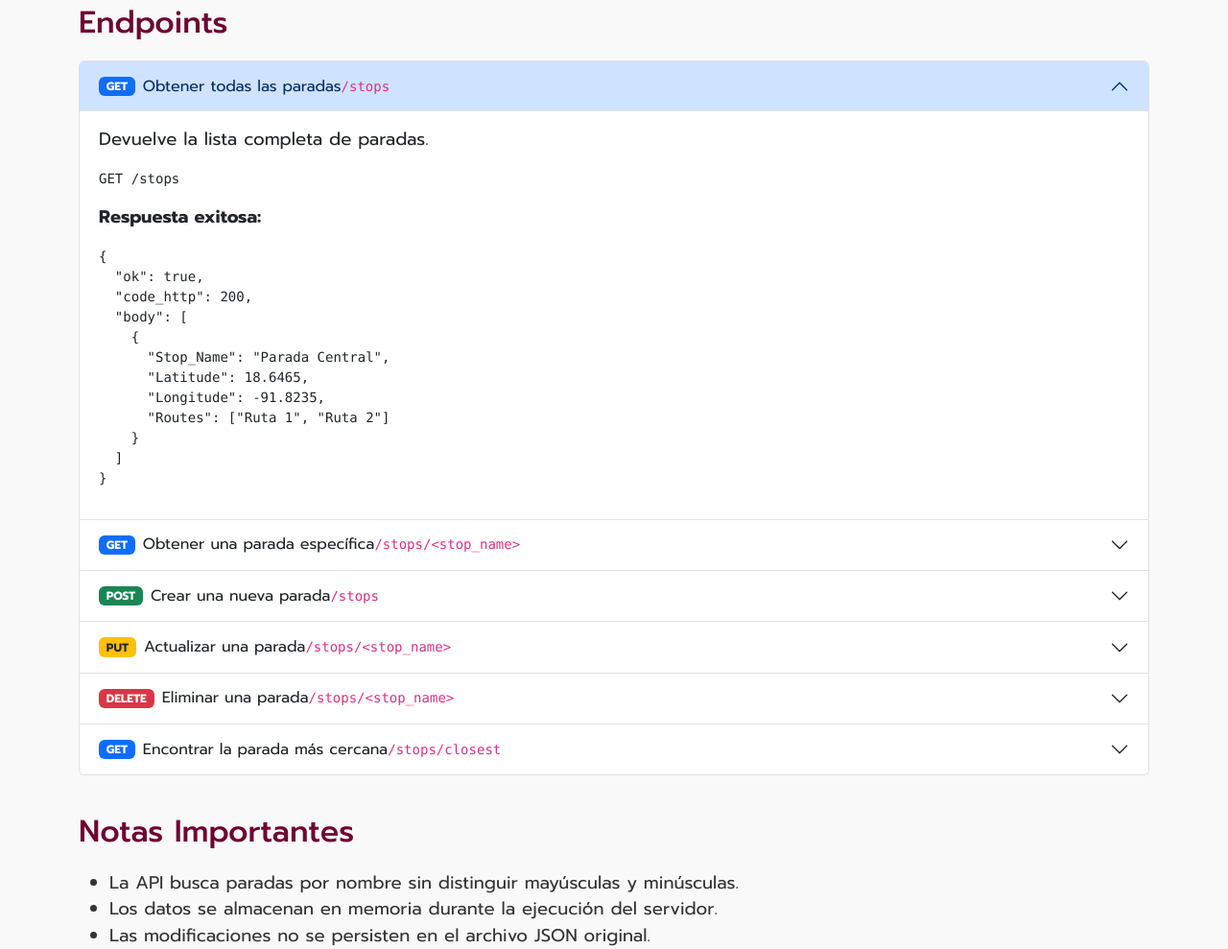
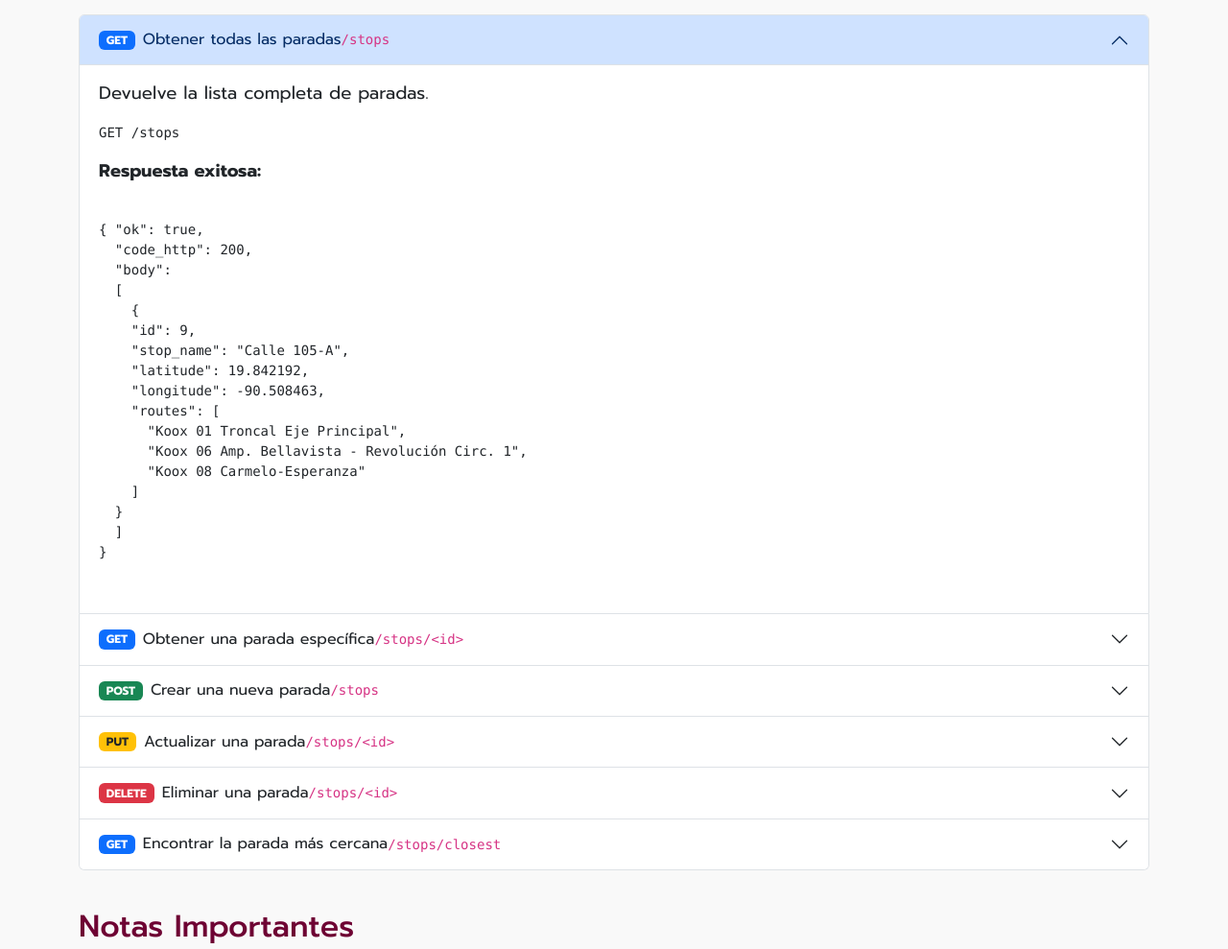
Before and after one commit to CastilloDevX/koox_api, a Flask app: page / in a window 1280 px wide. Shown: the part 2065-3054 px from the top of the page at 96% size. Run offline with Flask 3, Linux system fonts and the light colour scheme.

Commit message:
docs: :memo: main changed and index changed to new database structure and logic

```diff
--- a/main.py
+++ b/main.py
@@ -26,10 +26,10 @@
 def get_stops():
     return jsonify({"ok": True, "code_http": 200, "body": stops_data})
 
-# Endpoint para obtener una parada específica por nombre
-@app.route("/stops/<stop_name>", methods=["GET"])
-def get_stop(stop_name):
-    stop = next((s for s in stops_data if s["Stop_Name"].lower() == stop_name.lower()), None)
+# Endpoint para obtener una parada específica por ID
+@app.route("/stops/<int:id>", methods=["GET"])
+def get_stop(id):
+    stop = next((s for s in stops_data if s["id"] == id), None)
     if not stop:
         return jsonify({"ok": False, "code_http": 404}), 404
     return jsonify({"ok": True, "code_http": 200, "body": stop})
@@ -39,7 +39,7 @@
 def create_stop():
     stop = request.get_json()
     # Verificar si la parada ya existe
-    if any(s["Stop_Name"].lower() == stop["Stop_Name"].lower() for s in stops_data):
+    if any(s["stop_name"].lower() == stop["stop_name"].lower() for s in stops_data):
         return jsonify({"ok": False, "code_http": 400}), 400
 
     # Agregar la nueva parada
@@ -47,11 +47,11 @@
     return jsonify({"ok": True, "code_http": 200, "body": stop})
 
 # Endpoint para actualizar una parada
-@app.route("/stops/<stop_name>", methods=["PUT"])
-def update_stop(stop_name):
+@app.route("/stops/<int:id>", methods=["PUT"])
+def update_stop(id):
     stop = request.get_json()
     # Buscar la parada a actualizar
-    existing_stop = next((s for s in stops_data if s["Stop_Name"].lower() == stop_name.lower()), None)
+    existing_stop = next((s for s in stops_data if s["id"] == id), None)
     if not existing_stop:
         return jsonify({"ok": False, "code_http": 404}), 404
 
@@ -60,10 +60,10 @@
     return jsonify({"ok": True, "code_http": 200, "body": existing_stop})
 
 # Endpoint para eliminar una parada
-@app.route("/stops/<stop_name>", methods=["DELETE"])
-def delete_stop(stop_name):
+@app.route("/stops/<int:id>", methods=["DELETE"])
+def delete_stop(id):
     # Buscar la parada a eliminar
-    stop_to_delete = next((s for s in stops_data if s["Stop_Name"].lower() == stop_name.lower()), None)
+    stop_to_delete = next((s for s in stops_data if s["id"] == id), None)
     if not stop_to_delete:
         return jsonify({"ok": False, "code_http": 404}), 404
 
@@ -81,7 +81,7 @@
     min_distance = float('inf')
 
     for stop in stops_data:
-        dist = calculate_distance(latitude, longitude, stop['Latitude'], stop['Longitude'])
+        dist = calculate_distance(latitude, longitude, stop['latitude'], stop['longitude'])
         if dist < min_distance:
             closest_stop = stop
             min_distance = dist
@@ -91,11 +91,10 @@
 
     return jsonify({"ok": True, "code_http": 200, "body": closest_stop})
 
-
-# Paginas
+# Página principal
 @app.route('/')
 def index():
-    """Renderiza la página principal con la documentación."""
+    # Renderiza la página principal con la documentación
     current_year = datetime.now().year
     return render_template('index.html', year=current_year)
 
--- a/templates/index.html
+++ b/templates/index.html
@@ -126,10 +126,7 @@
           </li>
           <li>
             Activa el entorno virtual y instala las dependencias:
-            <pre><code>venv\Scripts\activate  # Windows
-source venv/bin/activate  # Linux/Mac
-pip install -r requirements.txt
-</code></pre>
+            <pre><code>venv\Scripts\activate # Windows source venv/bin/activate # Linux/Mac pip install -r requirements.txt </code></pre>
           </li>
           <li>
             Ejecuta la aplicación:
@@ -172,23 +169,29 @@
                 <p>Devuelve la lista completa de paradas.</p>
                 <pre><code>GET /stops</code></pre>
                 <p><strong>Respuesta exitosa:</strong></p>
-                <pre><code>{
-  "ok": true,
+                <pre><code>
+{ "ok": true,
   "code_http": 200,
-  "body": [
+  "body":
+  [
     {
-      "Stop_Name": "Parada Central",
-      "Latitude": 18.6465,
-      "Longitude": -91.8235,
-      "Routes": ["Ruta 1", "Ruta 2"]
+    "id": 9,
+    "stop_name": "Calle 105-A",
+    "latitude": 19.842192,
+    "longitude": -90.508463,
+    "routes": [
+      "Koox 01 Troncal Eje Principal",
+      "Koox 06 Amp. Bellavista - Revolución Circ. 1",
+      "Koox 08 Carmelo-Esperanza"
+    ]
   }
   ]
-}</code></pre>
+}
+                </code></pre>
               </div>
             </div>
           </div>
-
-          <!-- GET /stops/<stop_name> -->
+          <!-- GET /stops/<id> -->
           <div class="accordion-item">
             <h2 class="accordion-header" id="headingTwo">
               <button
@@ -200,7 +203,7 @@
                 aria-controls="collapseTwo"
               >
                 <span class="badge bg-primary me-2">GET</span>Obtener una parada
-                específica <code>/stops/&lt;stop_name&gt;</code>
+                específica <code>/stops/&lt;id&gt;</code>
               </button>
             </h2>
             <div
@@ -211,24 +214,30 @@
             >
               <div class="accordion-body">
                 <p>
-                  Devuelve los detalles de una parada específica por su nombre.
+                  Devuelve los detalles de una parada específica por su ID.
                 </p>
-                <pre><code>GET /stops/Parada%20Central</code></pre>
+                <pre><code>GET /stops/9</code></pre>
                 <p><strong>Respuesta exitosa:</strong></p>
-                <pre><code>{
+                <pre><code>
+{
   "ok": true,
   "code_http": 200,
   "body": {
-    "Stop_Name": "Parada Central",
-    "Latitude": 18.6465,
-    "Longitude": -91.8235,
-    "Routes": ["Ruta 1"]
+    "id": 9,
+    "stop_name": "Calle 105-A",
+    "latitude": 19.842192,
+    "longitude": -90.508463,
+    "routes": [
+    "Koox 01 Troncal Eje Principal",
+    "Koox 06 Amp. Bellavista - Revolución Circ. 1",
+    "Koox 08 Carmelo-Esperanza"
+    ]
   }
-}</code></pre>
+}
+                </code></pre>
               </div>
             </div>
           </div>
-
           <!-- POST /stops -->
           <div class="accordion-item">
             <h2 class="accordion-header" id="headingThree">
@@ -254,28 +263,40 @@
                 <p>Crea una nueva parada en el sistema.</p>
                 <pre><code>POST /stops</code></pre>
                 <p><strong>Body (JSON):</strong></p>
-                <pre><code>{
-  "Stop_Name": "Nueva Parada",
-  "Latitude": 18.6500,
-  "Longitude": -91.8300,
-  "Routes": ["Ruta 3"]
-}</code></pre>
+                <pre><code>
+{
+    "stop_name": "Calle 105-A",
+    "latitude": 19.842192,
+    "longitude": -90.508463,
+    "routes": [
+    "Koox 01 Troncal Eje Principal",
+    "Koox 06 Amp. Bellavista - Revolución Circ. 1",
+    "Koox 08 Carmelo-Esperanza"
+    ]
+}
+                </code></pre>
                 <p><strong>Respuesta exitosa:</strong></p>
-                <pre><code>{
+                <pre><code>
+{
   "ok": true,
   "code_http": 200,
   "body": {
-    "Stop_Name": "Nueva Parada",
-    "Latitude": 18.6500,
-    "Longitude": -91.8300,
-    "Routes": ["Ruta 3"]
+    "id": 100,
+    "stop_name": "Calle 105-A",
+    "latitude": 19.842192,
+    "longitude": -90.508463,
+    "routes": [
+    "Koox 01 Troncal Eje Principal",
+    "Koox 06 Amp. Bellavista - Revolución Circ. 1",
+    "Koox 08 Carmelo-Esperanza"
+    ]
   }
-}</code></pre>
+}
+                </code></pre>
               </div>
             </div>
           </div>
-
-          <!-- PUT /stops/<stop_name> -->
+          <!-- PUT /stops/<id> -->
           <div class="accordion-item">
             <h2 class="accordion-header" id="headingFour">
               <button
@@ -287,7 +308,7 @@
                 aria-controls="collapseFour"
               >
                 <span class="badge bg-warning text-dark me-2">PUT</span
-                >Actualizar una parada <code>/stops/&lt;stop_name&gt;</code>
+                >Actualizar una parada <code>/stops/&lt;id&gt;</code>
               </button>
             </h2>
             <div
@@ -298,29 +319,41 @@
             >
               <div class="accordion-body">
                 <p>Actualiza la información de una parada existente.</p>
-                <pre><code>PUT /stops/Parada%20Central</code></pre>
+                <pre><code>PUT /stops/9</code></pre>
                 <p><strong>Body (JSON):</strong></p>
-                <pre><code>{
-  "Latitude": 18.6550,
-  "Longitude": -91.8350,
-  "Routes": ["Ruta 1", "Ruta 4"]
-}</code></pre>
+                <pre><code>
+{
+  "latitude": 18.6550,
+  "longitude": -91.8350,
+  "routes": [
+    "Koox 01 Troncal Eje Principal",
+    "Koox 06 Amp. Bellavista - Revolución Circ. 1",
+    "Koox 08 Carmelo-Esperanza"
+  ]
+}
+</code></pre>
                 <p><strong>Respuesta exitosa:</strong></p>
-                <pre><code>{
+                <pre><code>
+{
   "ok": true,
   "code_http": 200,
   "body": {
-    "Stop_Name": "Parada Central",
-    "Latitude": 18.6550,
-    "Longitude": -91.8350,
-    "Routes": ["Ruta 1", "Ruta 4"]
+    "id": 9,
+    "stop_name": "Calle 105-A",
+    "latitude": 19.842192,
+    "longitude": -90.508463,
+    "routes": [
+    "Koox 01 Troncal Eje Principal",
+    "Koox 06 Amp. Bellavista - Revolución Circ. 1",
+    "Koox 08 Carmelo-Esperanza"
+    ]
   }
-}</code></pre>
+}
+                </code></pre>
               </div>
             </div>
           </div>
-
-          <!-- DELETE /stops/<stop_name> -->
+          <!-- DELETE /stops/<id> -->
           <div class="accordion-item">
             <h2 class="accordion-header" id="headingFive">
               <button
@@ -332,7 +365,7 @@
                 aria-controls="collapseFive"
               >
                 <span class="badge bg-danger me-2">DELETE</span>Eliminar una
-                parada <code>/stops/&lt;stop_name&gt;</code>
+                parada <code>/stops/&lt;id&gt;</code>
               </button>
             </h2>
             <div
@@ -343,22 +376,28 @@
             >
               <div class="accordion-body">
                 <p>Elimina una parada del sistema.</p>
-                <pre><code>DELETE /stops/Parada%20Central</code></pre>
+                <pre><code>DELETE /stops/9</code></pre>
                 <p><strong>Respuesta exitosa:</strong></p>
-                <pre><code>{
+                <pre><code>
+{
   "ok": true,
   "code_http": 200,
   "body": {
-    "Stop_Name": "Parada Central",
-    "Latitude": 18.6465,
-    "Longitude": -91.8235,
-    "Routes": ["Ruta 1"]
+    "id": 9,
+    "stop_name": "Calle 105-A",
+    "latitude": 19.842192,
+    "longitude": -90.508463,
+    "routes": [
+      "Koox 01 Troncal Eje Principal",
+      "Koox 06 Amp. Bellavista - Revolución Circ. 1",
+      "Koox 08 Carmelo-Esperanza"
+    ]
   }
-}</code></pre>
+}
+</code></pre>
               </div>
             </div>
           </div>
-
           <!-- GET /stops/closest -->
           <div class="accordion-item">
             <h2 class="accordion-header" id="headingSix">
@@ -387,22 +426,28 @@
                 </p>
                 <pre><code>GET /stops/closest?latitude=18.6470&longitude=-91.8240</code></pre>
                 <p><strong>Respuesta exitosa:</strong></p>
-                <pre><code>{
+                <pre><code>
+{
   "ok": true,
   "code_http": 200,
   "body": {
-    "Stop_Name": "Parada Central",
-    "Latitude": 18.6465,
-    "Longitude": -91.8235,
-    "Routes": ["Ruta 1", "Ruta 2"]
+    "id": 9,
+    "stop_name": "Calle 105-A",
+    "latitude": 19.842192,
+    "longitude": -90.508463,
+    "routes": [
+      "Koox 01 Troncal Eje Principal",
+      "Koox 06 Amp. Bellavista - Revolución Circ. 1",
+      "Koox 08 Carmelo-Esperanza"
+    ]
   }
-}</code></pre>
+}
+                </code></pre>
               </div>
             </div>
           </div>
         </div>
       </section>
-
       <section id="notes">
         <h2 class="section-title">Notas Importantes</h2>
         <ul>
@@ -426,17 +471,16 @@
           </li>
         </ul>
       </section>
-
       <section id="contact">
         <h2 class="section-title">Sobre el Desarrollo</h2>
         <p>
-          Este proyecto fue desarrollado por
-          (ITS) <strong>Jose&nbsp;Manuel&nbsp;Castillo&nbsp;Queh</strong> de la Universidad Autónoma de Campeche Facultad de ingeniería. La página está en modo experimental y se mejorará poco a
-          poco.
+          Este proyecto fue desarrollado por (ITS)
+          <strong>Jose&nbsp;Manuel&nbsp;Castillo&nbsp;Queh</strong> de la
+          Universidad Autónoma de Campeche Facultad de ingeniería. La página
+          está en modo experimental y se mejorará poco a poco.
         </p>
       </section>
     </main>
-
     <!-- Footer -->
     <footer class="text-center">
       <div class="container">
@@ -451,10 +495,8 @@
           &copy; {{ year }} Ko'ox API. Todos los derechos
           reservados.
         </p>
-
       </div>
     </footer>
-
     <!-- Bootstrap JS Bundle -->
     <script src="https://cdn.jsdelivr.net/npm/bootstrap@5.3.2/dist/js/bootstrap.bundle.min.js"></script>
   </body>
```
Lines whose indentation alone changed are shown as unchanged.
